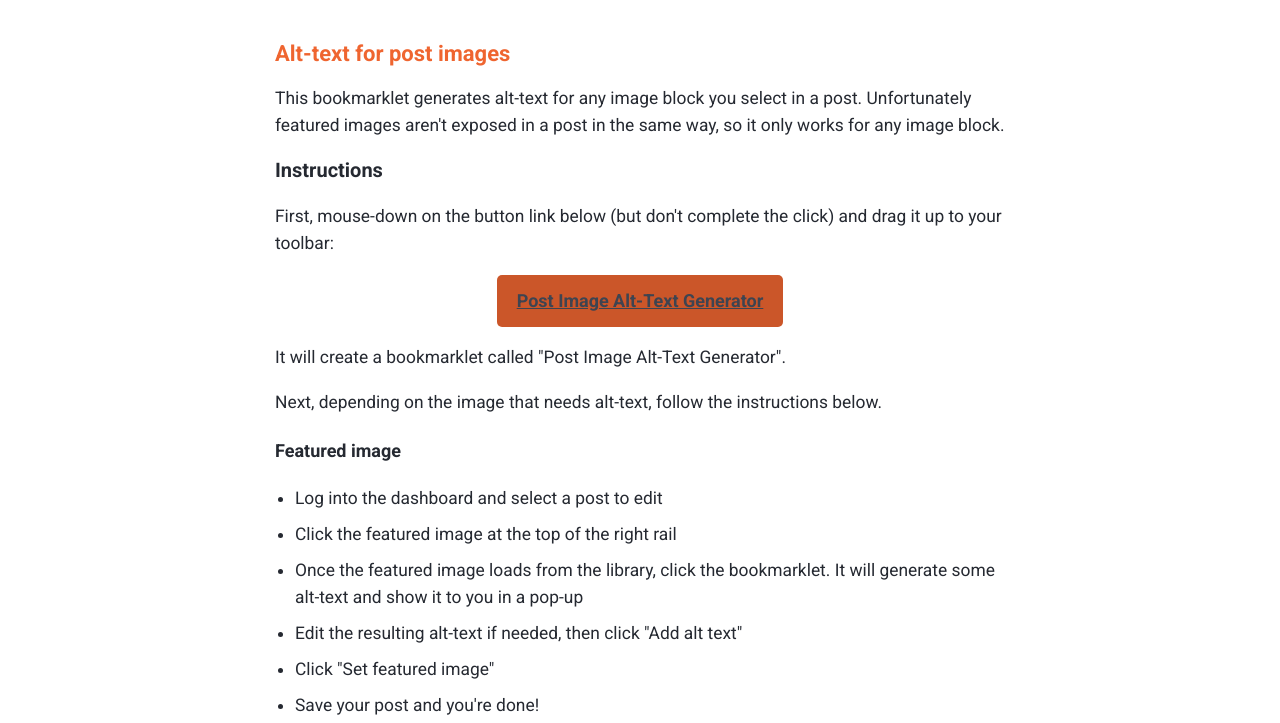
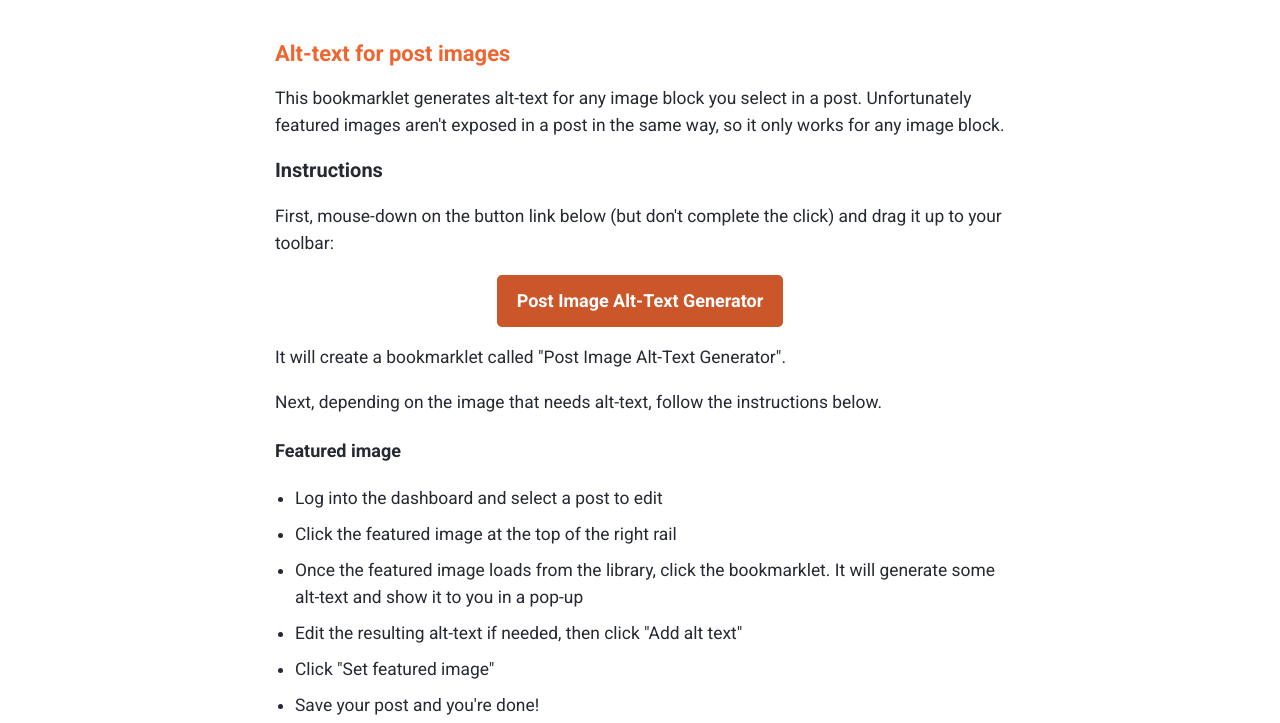
Before and after one commit to colorado-public-radio/alttext_ai_bookmarklet, a plain HTML site: page index.html in a window 1280 px wide. In both pictures the pointer is over the link "Post Image Alt-Text Generator". Shown: the part 77-800 px from the top of the page. Drawn offline with Linux system fonts and the light colour scheme.

Commit message:
remove needless hover effects

```diff
--- a/styles.css
+++ b/styles.css
@@ -105,6 +105,8 @@ a:hover, a:active, a:focus {
 
 .bookmarklet-btn:hover {
   background-color: #cb5629;
+  text-decoration: none;
+  color: #ffffff;
 }
 
 /* Lists */
```
